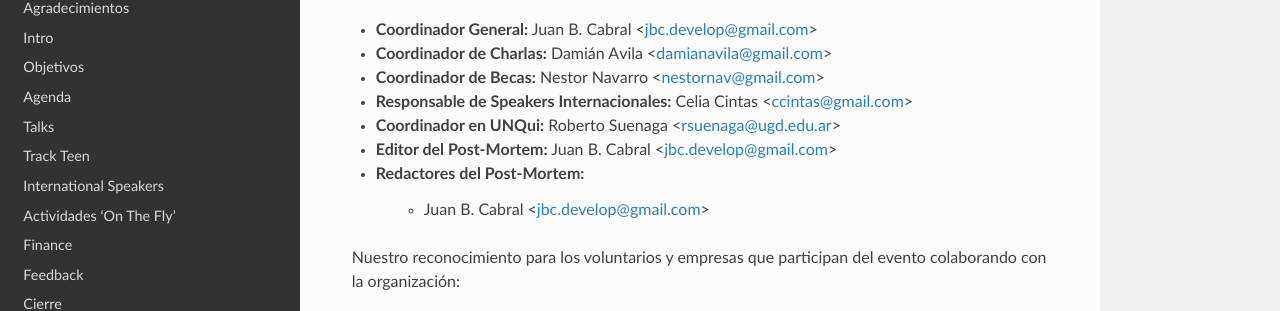
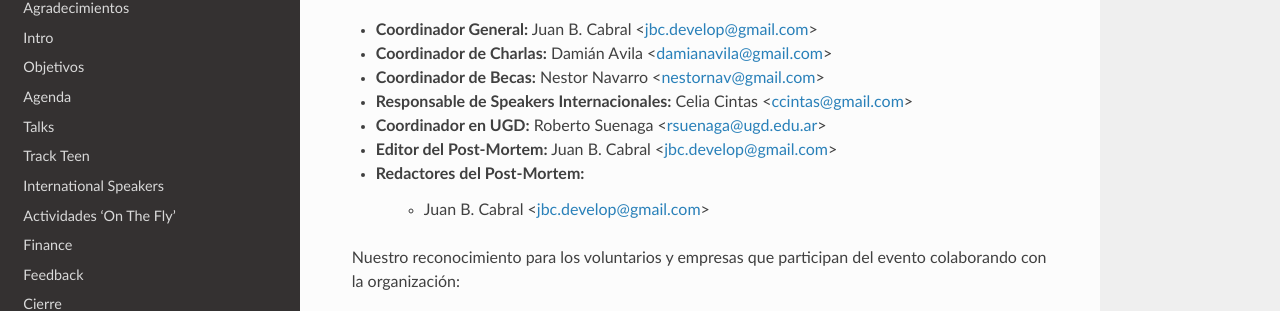
Before and after one commit to scipy-latinamerica/scipyla2015, a Sphinx documentation site: the page built from postmortem/source/about.rst, in a window 1280 px wide and 900 px high, scrolled down 939 px. Shown: the part 321-632 px from the top of the window. Built offline with Sphinx 7.4.7 and the Read the Docs theme 2.0.0, drawn with Linux system fonts in a browser that asks for light colours; pages that are not in the unit, such as notebooks, are missing from menus.

Commit message:
unqui - > ugd

```diff
--- a/postmortem/source/about.rst
+++ b/postmortem/source/about.rst
@@ -59,7 +59,7 @@ organización consiste en:
 - **Coordinador de Charlas:** Damián Avila <damianavila@gmail.com>
 - **Coordinador de Becas:** Nestor Navarro <nestornav@gmail.com>
 - **Responsable de Speakers Internacionales:** Celia Cintas <ccintas@gmail.com>
-- **Coordinador en UNQui:** Roberto Suenaga <rsuenaga@ugd.edu.ar>
+- **Coordinador en UGD:** Roberto Suenaga <rsuenaga@ugd.edu.ar>
 - **Editor del Post-Mortem:** Juan B. Cabral <jbc.develop@gmail.com>
 - **Redactores del Post-Mortem:**
     - Juan B. Cabral <jbc.develop@gmail.com>
```
